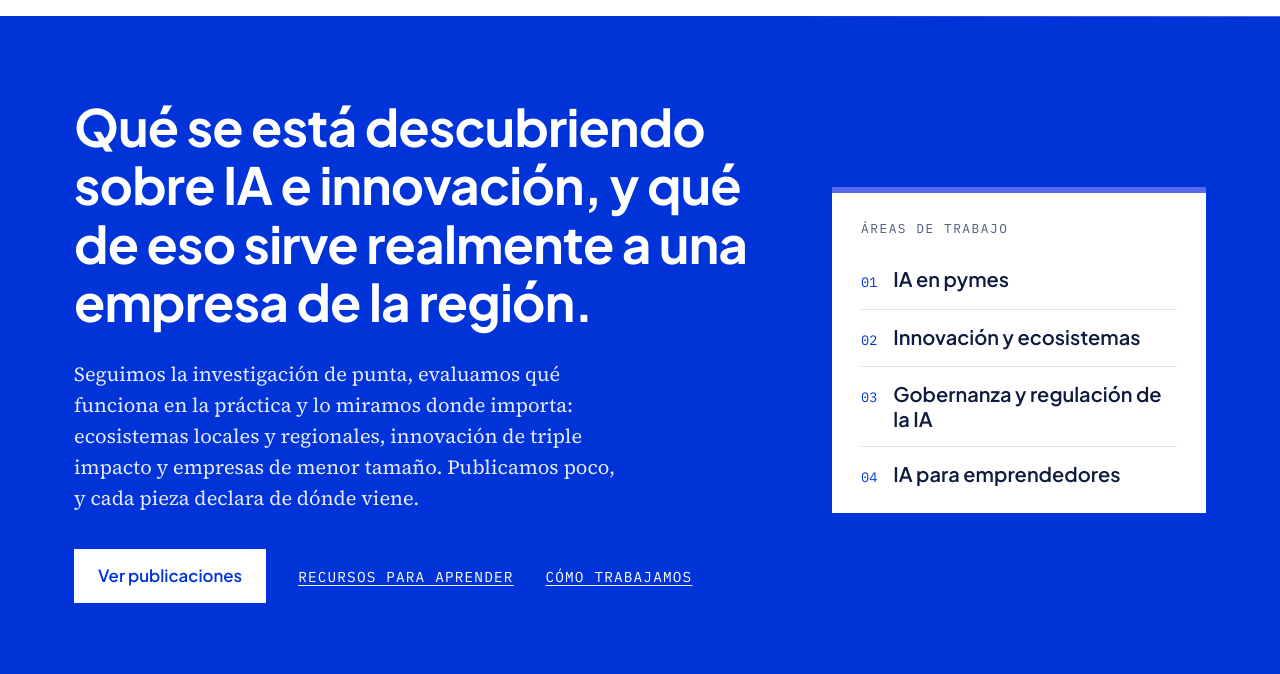
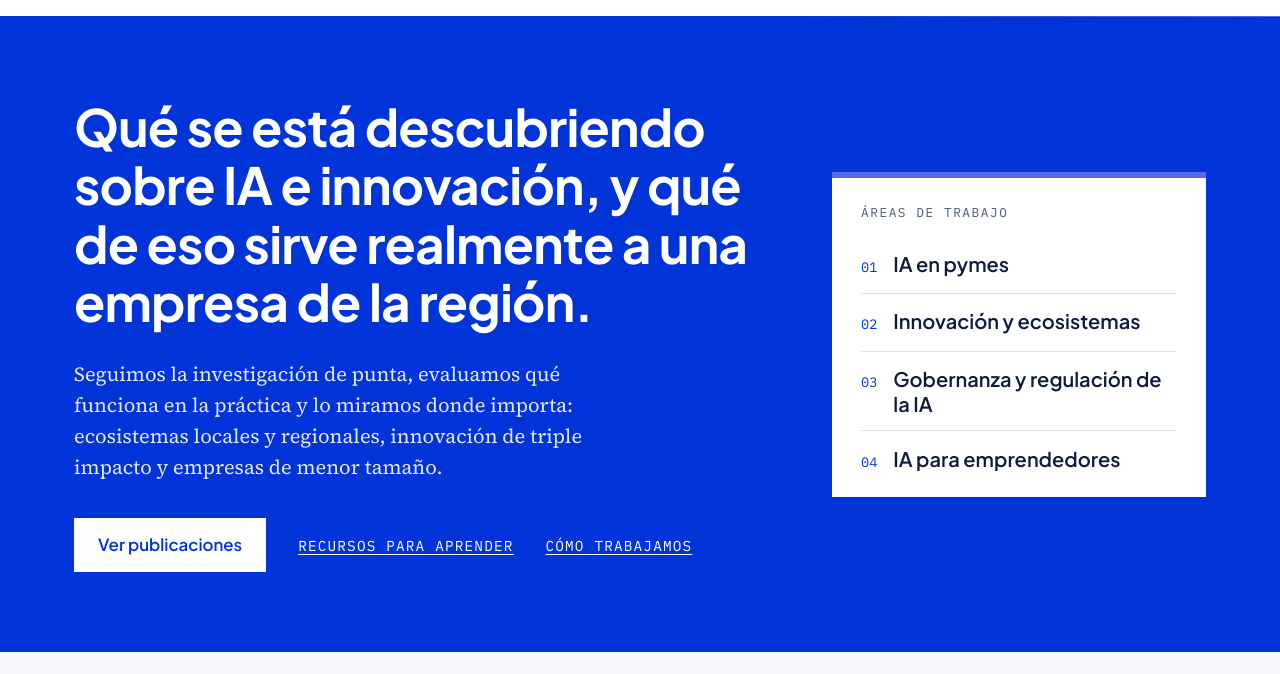
Before and after one commit to obs-ia-innovacion-fen/observatorio, an Astro site: page / in a window 1280 px wide. Shown: the part 126-800 px from the top of the page. Built offline with nearby package versions, Linux system fonts and the light colour scheme; Astro itself is replaced by a stand-in of ours; some packages are replaced by stand-ins of ours.

Commit message:
Portada: presentación sin la frase final

```diff
--- a/src/pages/index.astro
+++ b/src/pages/index.astro
@@ -84,8 +84,7 @@
         <p class="explicacion">
           Seguimos la investigación de punta, evaluamos qué funciona en la
           práctica y lo miramos donde importa: ecosistemas locales y regionales,
-          innovación de triple impacto y empresas de menor tamaño. Publicamos
-          poco, y cada pieza declara de dónde viene.
+          innovación de triple impacto y empresas de menor tamaño.
         </p>
         <div class="atajos">
           <a class="boton" href="/publicaciones/">Ver publicaciones</a>
```
